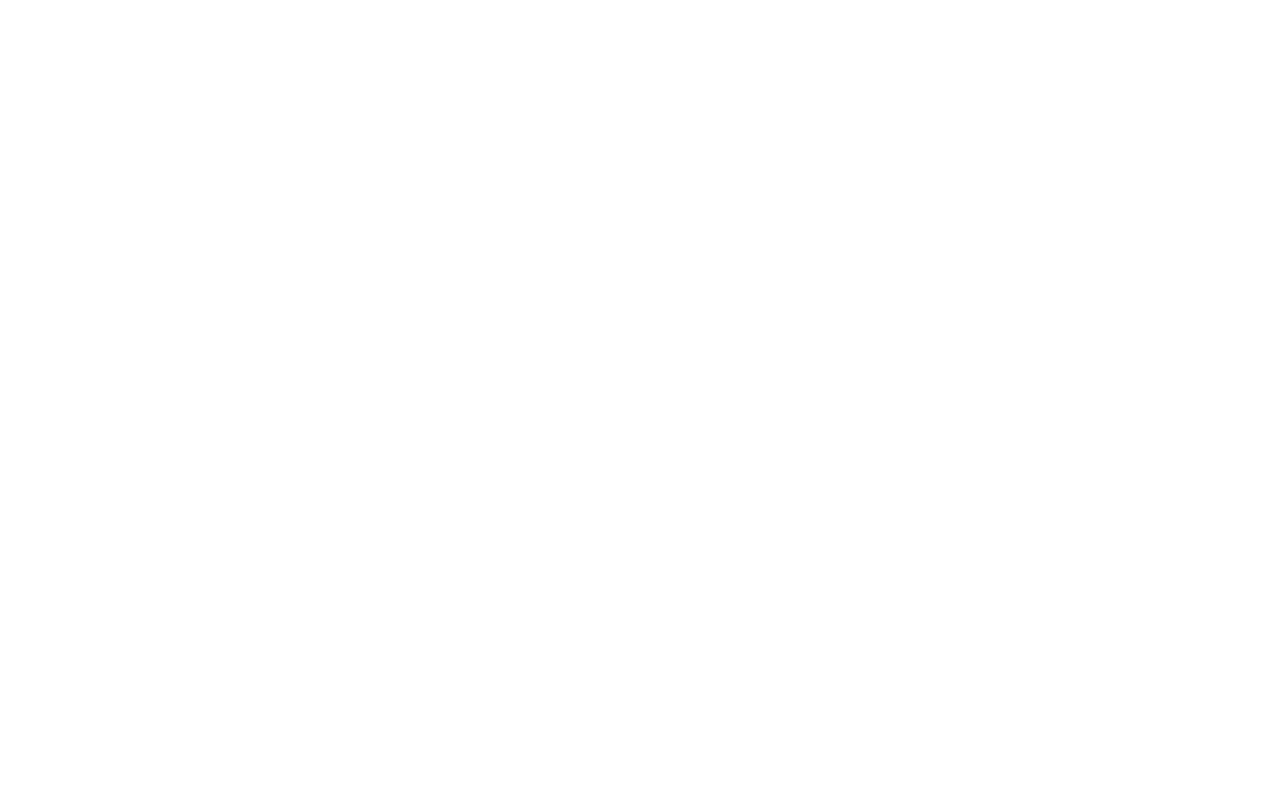
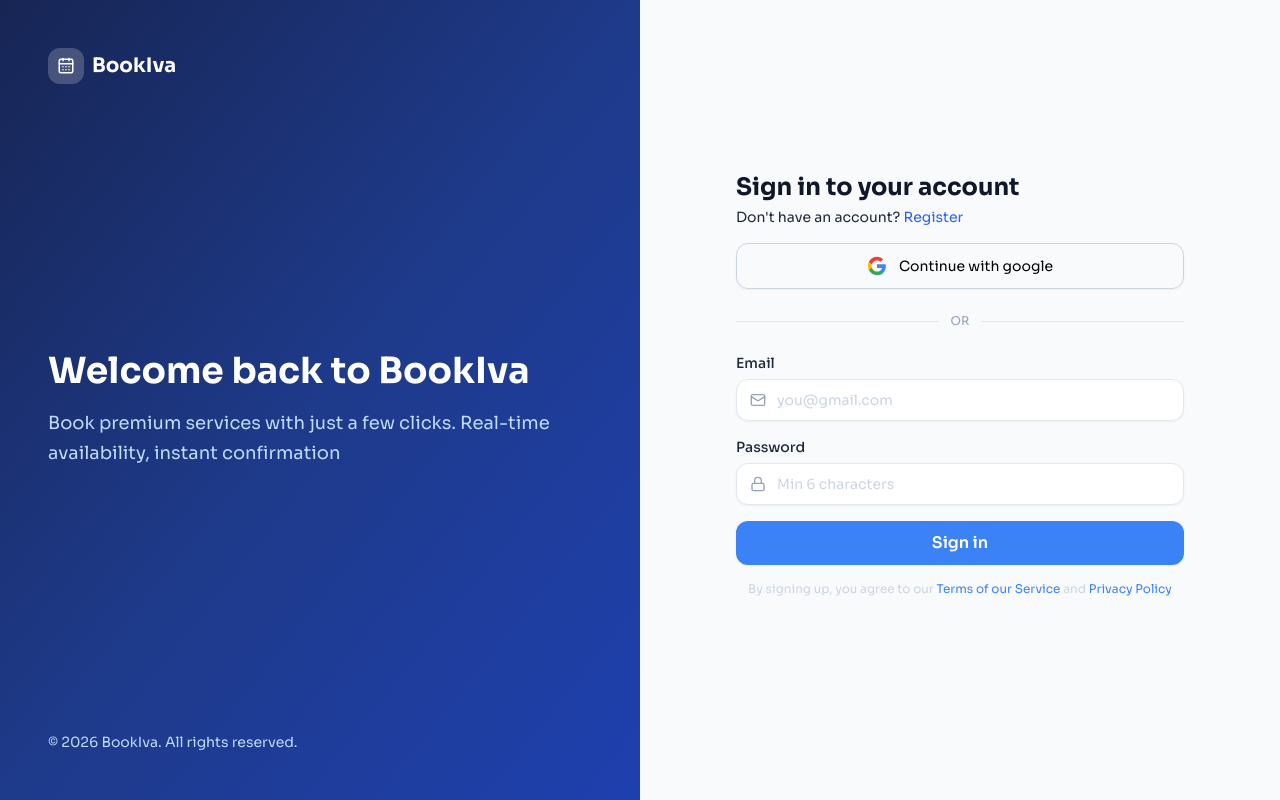
Before and after one commit to zriqxnn12/bookiva-fe, a React (Vite) app: page /login in a window 1280 px wide. Before the commit this address had no page. Built offline with nearby package versions, Linux system fonts and the light colour scheme.

Commit message:
add login page

```diff
--- a/src/App.jsx
+++ b/src/App.jsx
@@ -2,6 +2,7 @@
 import HomePage from "./pages/HomePage";
 import { BrowserRouter, Route, Routes } from "react-router-dom";
 import Register from "./pages/Register";
+import Login from "./pages/Login";
 
 function App() {
   return (
@@ -11,6 +12,7 @@
           <Routes>
             <Route path="/" element={<HomePage />} />
             <Route path="/register" element={<Register />} />
+            <Route path="/login" element={<Login />} />
           </Routes>
         </HelmetProvider>
       </BrowserRouter>
--- /dev/null
+++ b/src/pages/Login.jsx
@@ -0,0 +1,146 @@
+import { CalendarDays, Lock, Mail } from "lucide-react";
+import React from "react";
+import { Helmet } from "react-helmet-async";
+import { Link } from "react-router-dom";
+
+function Login() {
+  return (
+    <>
+      <Helmet>
+        <title>BookIva - Login</title>
+
+        <meta property="og:title" content="BookIva - Login" />
+        <meta property="og:description" content="BookIva - Login" />
+      </Helmet>
+
+      <div className="min-h-screen flex bg-slate-50">
+        {/* left side */}
+        <div className="hidden flex-col lg:flex lg:w-1/2 bg-gradient-to-br from-blue-950 via-blue-900 to-blue-800 relative overflow-hidden justify-between p-12 text-white">
+          <div className="relative">
+            <Link to="/" className="flex items-center gap-2">
+              <div className="w-9 h-9 rounded-xl bg-white/20 flex items-center justify-center">
+                <CalendarDays size={18} className="text-white" />
+              </div>
+              <span className="text-xl font-bold">BookIva</span>
+            </Link>
+          </div>
+          <div className="relative">
+            <h2 className="text-4xl font-bold leading-tight mb-4">
+              Welcome back to BookIva
+            </h2>
+            <p className="text-lg leading-relaxed text-blue-200">
+              Book premium services with just a few clicks. Real-time
+              availability, instant confirmation
+            </p>
+          </div>
+          <div className="relative text-sm text-blue-200">
+            © 2026 BookIva. All rights reserved.
+          </div>
+        </div>
+
+        {/* right side */}
+        <div className="flex-1 flex items-center justify-center p-6 sm:p-12">
+          <div className="w-full max-w-md">
+            <div className="mb-8">
+              <Link to="/" className="flex items-center gap-2 lg:hidden mb-8">
+                <div className="w-9 h-9 rounded-xl bg-gradient-to-br from-blue-950 via-blue-900 to-blue-800 flex items-center justify-center">
+                  <CalendarDays size={18} className="text-white" />
+                </div>
+                <span className="text-xl font-bold text-slate-900">
+                  Book<span className="text-blue-700">Iva</span>
+                </span>
+              </Link>
+              <h1 className="text-2xl font-bold text-slate-900">
+                Sign in to your account
+              </h1>
+              <p className="text-sm text-slate-800 mt-1">
+                Don't have an account?{" "}
+                <Link
+                  to="/register"
+                  className="text-blue-600 hover:text-blue-700"
+                >
+                  Register
+                </Link>
+              </p>
+              <button className="w-full flex items-center justify-center gap-3 px-4 py-3 border border-slate-300 rounded-xl mt-4 text-sm hover:bg-slate-100 transition-all shadow-sm mb-6">
+                <svg className="w-5 h-5" viewBox="0 0 24 24">
+                  <path
+                    fill="#4285F4"
+                    d="M22.56 12.25c0-.78-.07-1.53-.2-2.25H12v4.26h5.92c-.26 1.37-1.04 2.53-2.21 3.31v2.77h3.57c2.08-1.92 3.28-4.74 3.28-8.09z"
+                  />
+                  <path
+                    fill="#34A853"
+                    d="M12 23c2.97 0 5.46-.98 7.28-2.66l-3.57-2.77c-.98.66-2.23 1.06-3.71 1.06-2.86 0-5.29-1.93-6.16-4.53H2.18v2.84C3.99 20.53 7.7 23 12 23z"
+                  />
+                  <path
+                    fill="#FBBC05"
+                    d="M5.84 14.09c-.22-.66-.35-1.36-.35-2.09s.13-1.43.35-2.09V7.07H2.18C1.43 8.55 1 10.22 1 12s.433.45 1.18 4.93l2.85-2.22.81-.62z"
+                  />
+                  <path
+                    fill="#EA4335"
+                    d="M12 5.38c1.62 0 3.06.56 4.21 1.64l3.15-3.15C17.45 2.09 14.97 1 12 1 7.7 1 3.99 3.47 2.18 7.07l3.66 2.84c.87-2.6 3.3-4.53 6.16-4.53z"
+                  />
+                </svg>
+                Continue with google
+              </button>
+
+              <div className="flex items-center gap-3 mb-6">
+                <div className="flex-1 h-px bg-slate-200"></div>
+                <span className="text-xs text-slate-400">OR</span>
+                <div className="flex-1 h-px bg-slate-200"></div>
+              </div>
+
+              <form action="#" className="space-y-4">
+                <div>
+                  <label className="text-sm font-medium text-slate-800 mb-1.5 block">
+                    Email
+                  </label>
+                  <div className="relative">
+                    <Mail
+                      size={16}
+                      className="absolute left-3.5 top-1/2 -translate-y-1/2 text-slate-400"
+                    />
+                    <input
+                      type="email"
+                      className="input pl-10"
+                      placeholder="you@gmail.com"
+                      required
+                    />
+                  </div>
+                </div>
+                <div>
+                  <label className="text-sm font-medium text-slate-800 mb-1.5 block">
+                    Password
+                  </label>
+                  <div className="relative">
+                    <Lock
+                      size={16}
+                      className="absolute left-3.5 top-1/2 -translate-y-1/2 text-slate-400"
+                    />
+                    <input
+                      type="password"
+                      className="input pl-10"
+                      placeholder="Min 6 characters"
+                      required
+                    />
+                  </div>
+                </div>
+                <button type="submit" className="btn-primary w-full mt-2">
+                  Sign in
+                </button>
+              </form>
+
+              <p className="text-center text-xs text-slate-300 mt-4">
+                By signing up, you agree to our{" "}
+                <span className="text-blue-500">Terms of our Service</span> and{" "}
+                <span className="text-blue-500">Privacy Policy</span>
+              </p>
+            </div>
+          </div>
+        </div>
+      </div>
+    </>
+  );
+}
+
+export default Login;
```
